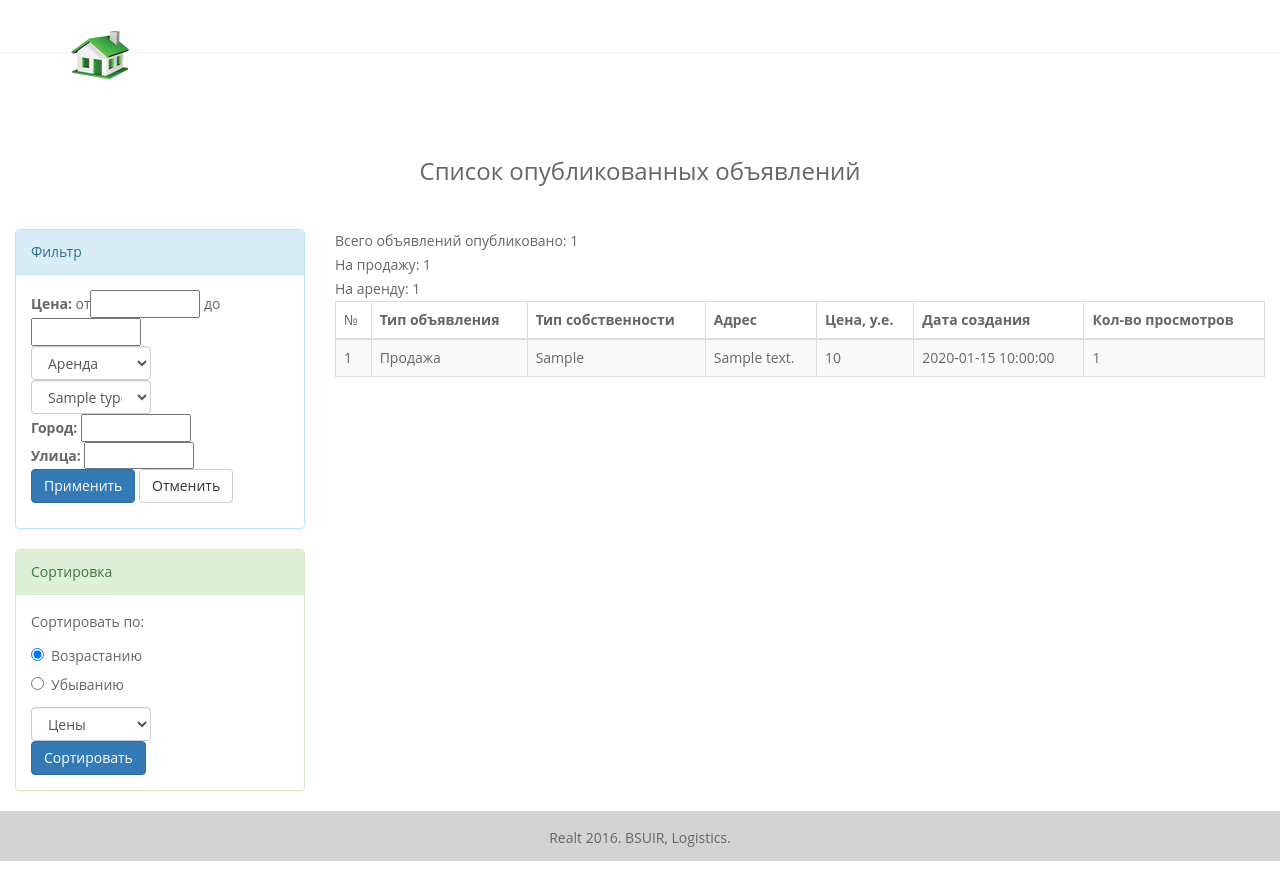
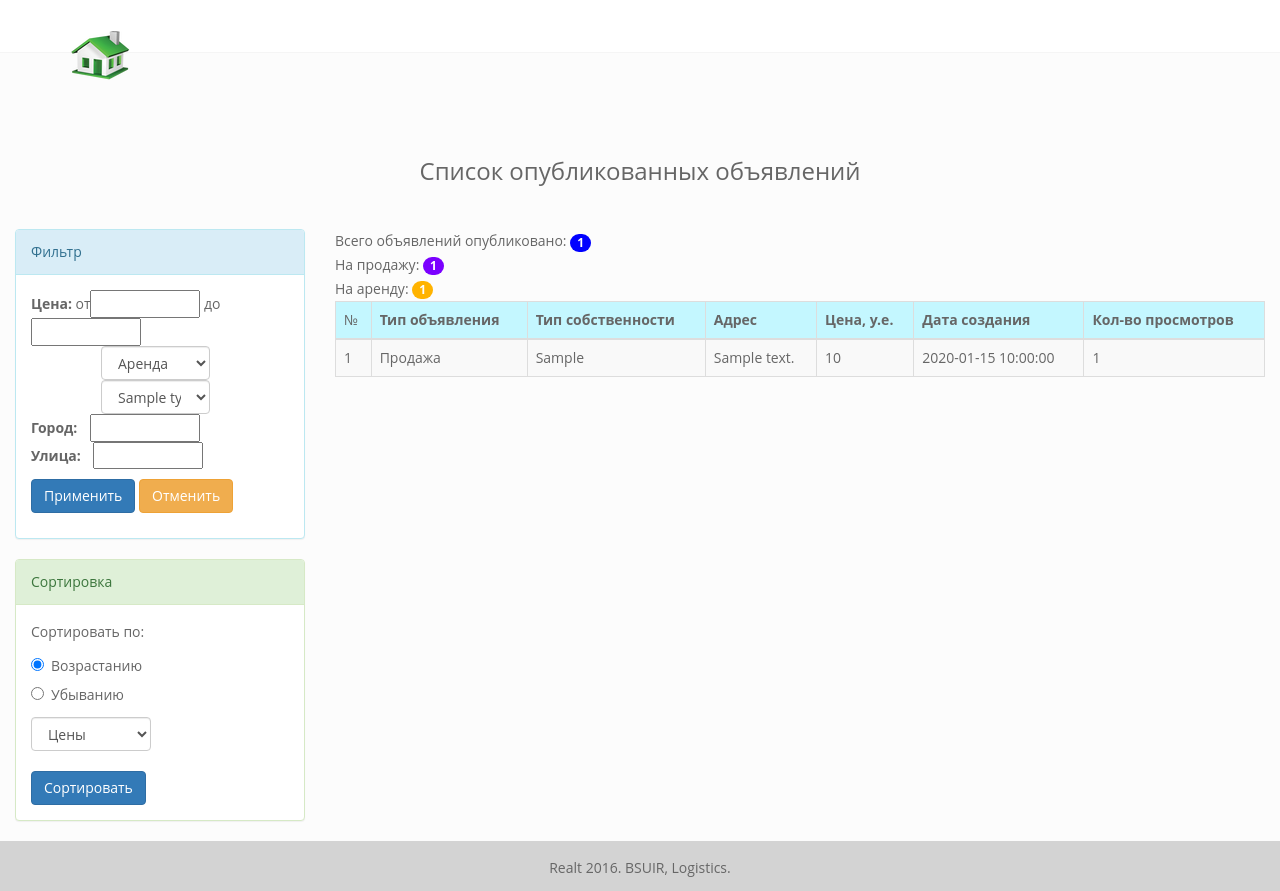
Before and after one commit to fast-foot/realt-app, a Flask app: template realt-client/application/templates/public_applications.html in a window 1280 px wide. Before the commit the page ends 861 px from the top, so only its background shows below. Run offline with Flask 2, Linux system fonts and the light colour scheme; the template is opened without the code that fills it: most values are stand-ins (such as "Sample title", 1, 10 or a date in 2020); parts of the project's set-up code (start-up, migrations or seed data) failed here and were passed over; some libraries are stand-ins or nearby versions.

Commit message:
Change style of pablic application page

```diff
--- a/realt-client/application/templates/application_form.html
+++ b/realt-client/application/templates/application_form.html
@@ -1,10 +1,10 @@
 {% include 'parts/head.html' %}
-<body style="background: #9DF595;">
+<body style="background: #FCFCFC;">
 {% include 'parts/auth_user_menu.html' %}
 
 <div class="content-container">
     <h3 class="heading text-center">Форма для объявления</h3>
-<div class="container" style="background: #9DF595;">
+<div class="container" style="background: #FCFCFC;">
     <div class="row">
       <form role="form" id="applicationForm">
 
--- a/realt-client/application/templates/public_applications.html
+++ b/realt-client/application/templates/public_applications.html
@@ -1,7 +1,7 @@
 {% include 'parts/head.html' %}
 {% include 'parts/auth_user_menu.html' %}
 
-<body>
+<body style="background: #FCFCFC">
 <div class="content-container">
 <div class="container-fluid">
     <div class="row">
@@ -20,13 +20,13 @@
                                     до<input type="number" name="price2" style="width: 110px; text-align: center;">
                                 </li>
 
-                                <li>
-                                   <select class="form-control" id="applicationType" name="applicationType" style="width: 120px;">
+                                <li style="margin-left: 70px;">
+                                   <select class="form-control" id="applicationType" name="applicationType" style="width: 109px;">
                                         <option value="rent">Аренда</option>
                                         <option value="sale">Продажа</option>
                                    </select>
 
-                                    <select class="form-control" id="propertyType" name="propertyType" style="width: 120px;">
+                                    <select class="form-control" id="propertyType" name="propertyType" style="width: 109px;">
 
                                         {% for property_type in data['property_types'] %}
                                             <option value="{{ property_type.id }}">{{ property_type.type }}</option>
@@ -36,16 +36,16 @@
                                 </li>
 
                                 <li><strong>Город:</strong>
-                                    <input type="text" name="city" id="filterCity" style="width: 110px; text-align: center;">
+                                    <input type="text" name="city" id="filterCity" style="width: 110px; text-align: center; margin-left: 9px;">
                                 </li>
                                   <li><strong>Улица:</strong>
-                                    <input type="text" name="street" id="filterStreet" style="width: 110px; text-align: center;">
+                                    <input type="text" name="street" id="filterStreet" style="width: 110px; text-align: center; margin-left: 9px;">
                                 </li>
 
 
-                                <li>
+                                <li style="margin-top: 10px;">
                                     <button id="apply-filter-btn" type="button" class="btn btn-primary">Применить</button>
-                                    <button id="reset-filter-btn" type="button" class="btn btn-default">Отменить</button>
+                                    <button id="reset-filter-btn" type="button" class="btn btn-warning">Отменить</button>
                                 </li>
                               </ul>
                           </form>
@@ -70,7 +70,7 @@
                                             <option value="byDate">Даты</option>
                                             <option value="byPopularity">Популярности</option>
                                     </select>
-                                    <button id="apply-sort-btn" type="button" class="btn btn-primary">Сортировать</button>
+                                    <button id="apply-sort-btn" type="button" class="btn btn-primary" style="margin-top: 20px;">Сортировать</button>
                               </form>
                           </div>
                         </div>
@@ -78,11 +78,11 @@
                 </div>
 
                 <div class="col-md-9">
-                Всего объявлений опубликовано: {{ applications_count }} <br>
-                На продажу: {{ applications_sale_count }} <br>
-                На аренду: {{ applications_rent_count }}
+                Всего объявлений опубликовано: <span class="badge" style="background: blue;">{{ applications_count }}</span> <br>
+                На продажу: <span class="badge" style="background: #7B00FF;">{{ applications_sale_count }}</span> <br>
+                На аренду: <span class="badge" style="background: #FFB300;">{{ applications_rent_count }}</span>
                 <table class="userApplicationsTable table table-responsive table-striped table-bordered table-hover header-fixed" id="publicApplicationsTable">
-                    <thead>
+                    <thead style="background: #C4F7FF">
                         <tr>
                             <td>№</td>
                             <th>Тип объявления</th>
```
